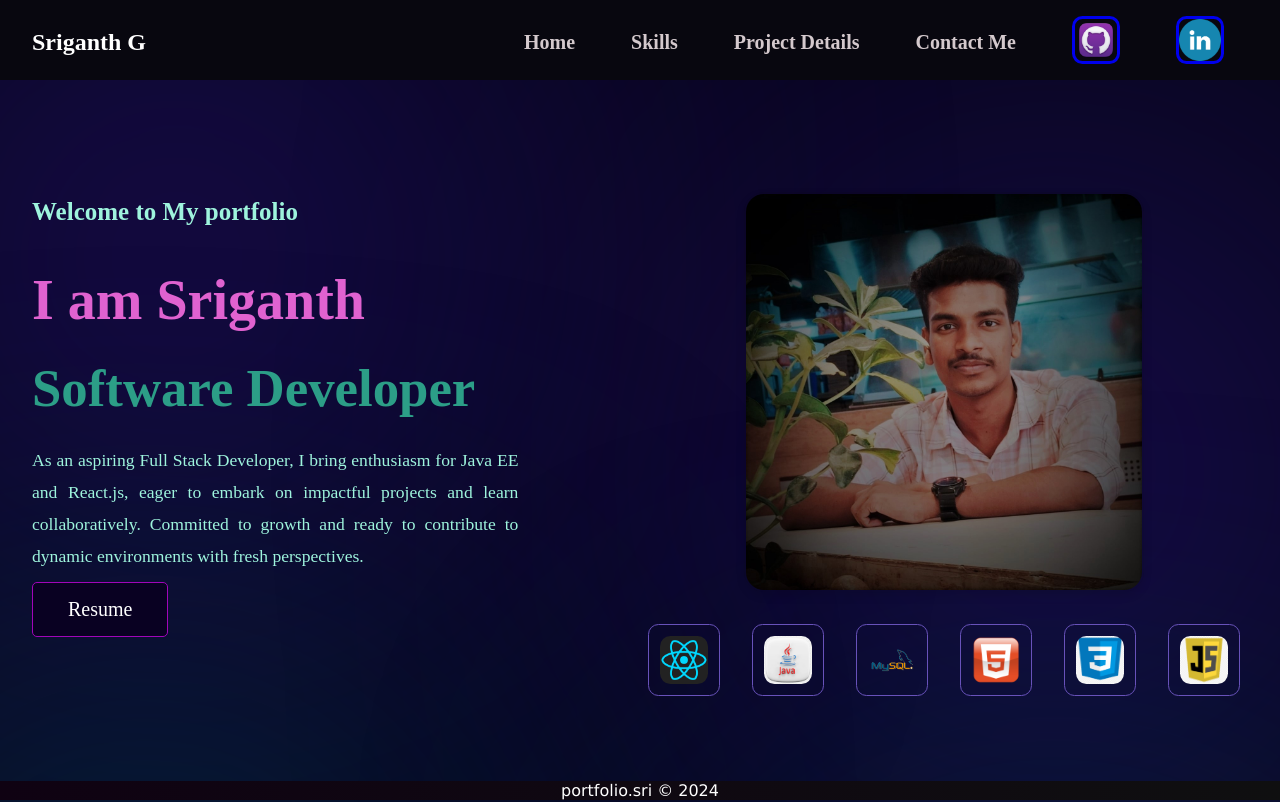
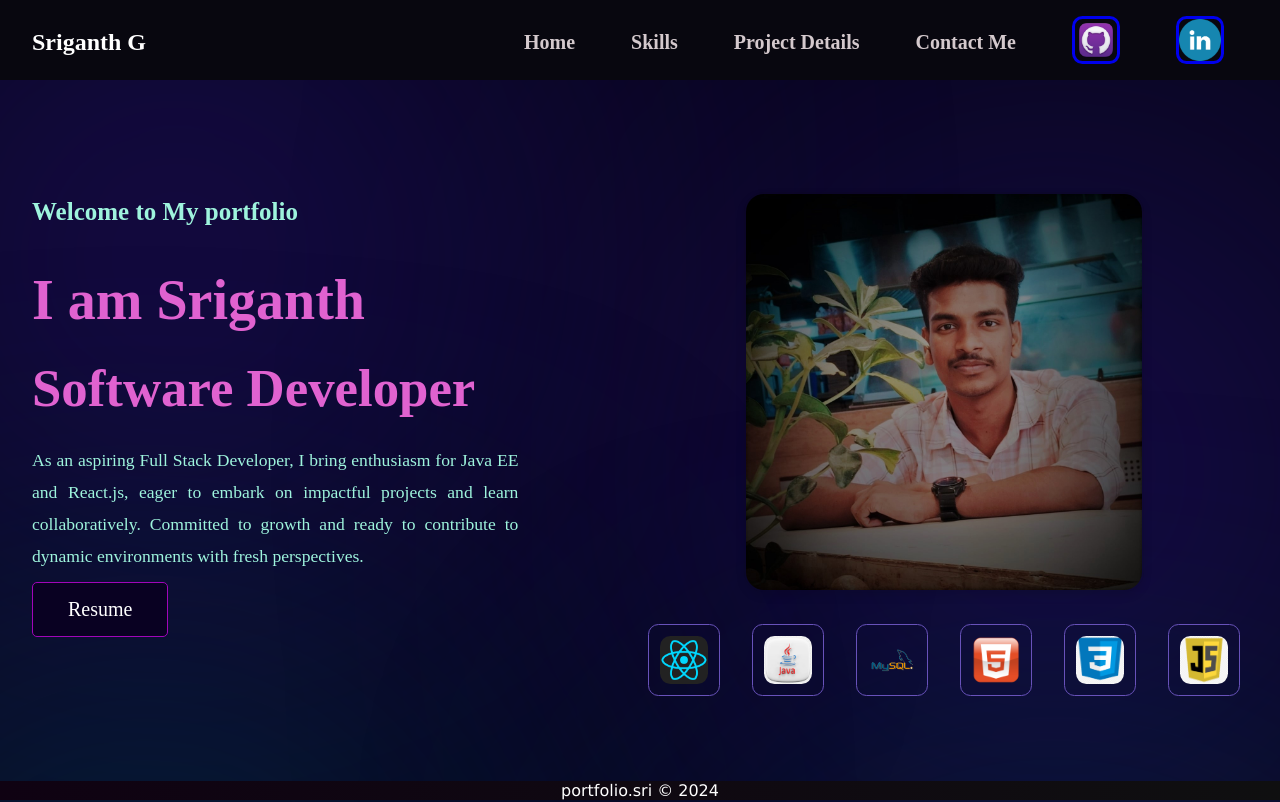
Before and after one commit to sriganth27/sriwebsite, a React (Vite) app: page / in a window 1280 px wide. Shown: the top 802 px of the page. Built offline with nearby package versions, Linux system fonts and the light colour scheme.

Commit message:
Update Hero.css

```diff
--- a/src/component/Hero/Hero.css
+++ b/src/component/Hero/Hero.css
@@ -47,7 +47,7 @@ font-family: Ostrich Sans;
   line-height: 5rem;
   margin-bottom: 1rem;
   color: #e062d0;
-  color: #2c9e87;
+
 
   overflow: hidden;
   text-wrap: nowrap;
```
